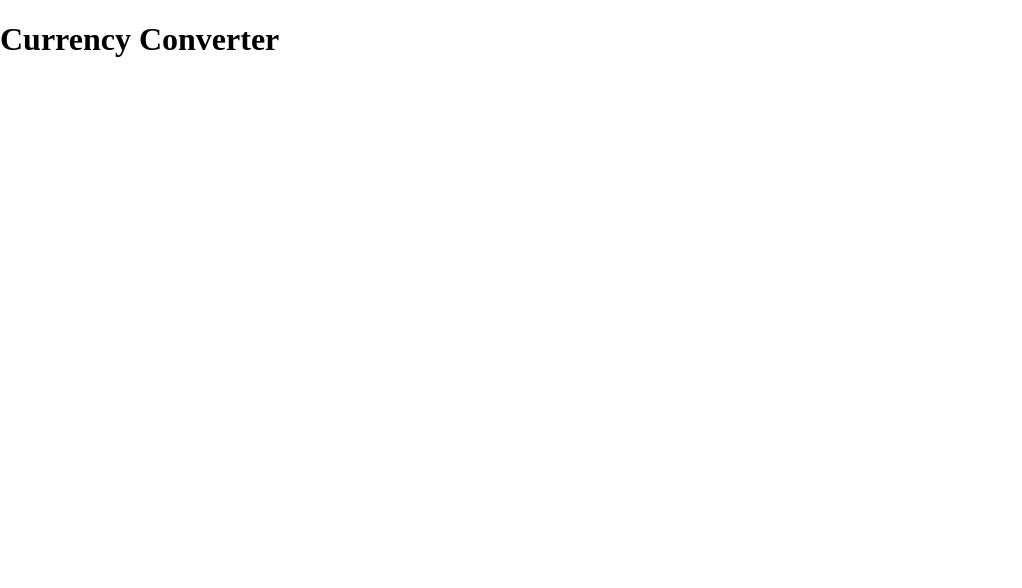
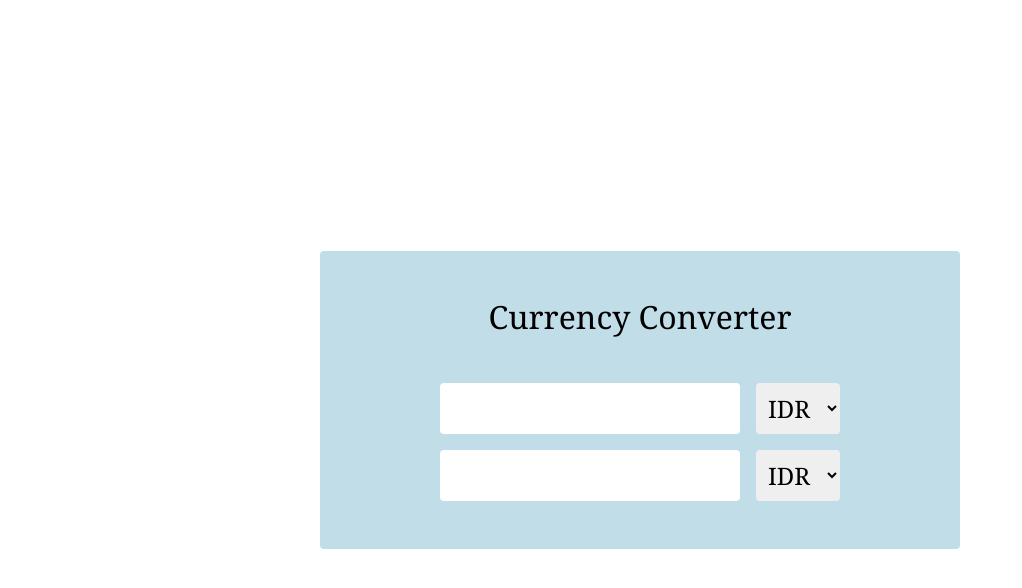
Before and after one commit to madyanes/currency-converter, a React (Vite) app: page / in a window 1280 px wide. Shown: the top 588 px of the page, without its empty margins (0-1022 px from the left). Built offline with nearby package versions, Linux system fonts and the light colour scheme.

Commit message:
Layout design

```diff
--- /dev/null
+++ b/src/App.css
@@ -0,0 +1,59 @@
+@import url('https://fonts.googleapis.com/css2?family=Noto+Serif:ital,wght@0,100..900;1,100..900&display=swap');
+
+* {
+  border-radius: 4px;
+}
+
+#root {
+  height: 100vh;
+  display: flex;
+  justify-content: center;
+  align-items: center;
+}
+
+.currency-app {
+  background-color: rgb(193, 221, 232);
+  flex-basis: 50%;
+  padding-block: 3rem;
+}
+
+.currency-app h1 {
+  text-align: center;
+  margin: 0;
+  margin-bottom: 3rem;
+  font-weight: 400;
+}
+
+.currency-form {
+  display: flex;
+  flex-direction: column;
+  gap: 1rem;
+}
+
+.currency-input {
+  display: flex;
+  gap: 1rem;
+  justify-content: center;
+}
+
+.currency-input > * {
+  font-size: 1.5rem;
+  border: none;
+  padding: 0.5rem;
+}
+
+.currency-input input[type='text'] {
+  flex: 0 0 30%;
+}
+
+.currency-input select {
+  flex: 0 0 auto;
+}
+
+.noto-serif-font {
+  font-family: 'Noto Serif', serif;
+  font-optical-sizing: auto;
+  font-weight: 100;
+  font-style: normal;
+  font-variation-settings: 'wdth' 100;
+}
--- a/src/App.jsx
+++ b/src/App.jsx
@@ -1,9 +1,41 @@
+import './App.css'
+
 function App() {
   return (
     <>
-      <h1>Currency Converter</h1>
+      <Currency />
     </>
   )
 }
 
+export function Currency() {
+  return (
+    <div className='currency-app noto-serif-font'>
+      <h1>Currency Converter</h1>
+      <CurrencyForm />
+    </div>
+  )
+}
+
+export function CurrencyForm() {
+  return (
+    <form className='currency-form' onSubmit={(e) => e.preventDefault()}>
+      <CurrencyInput />
+      <CurrencyInput />
+    </form>
+  )
+}
+
+export function CurrencyInput() {
+  return (
+    <div className='currency-input'>
+      <input type='text' />
+      <select name='' id=''>
+        <option value='IDR'>IDR</option>
+        <option value='USD'>USD</option>
+      </select>
+    </div>
+  )
+}
+
 export default App
```
